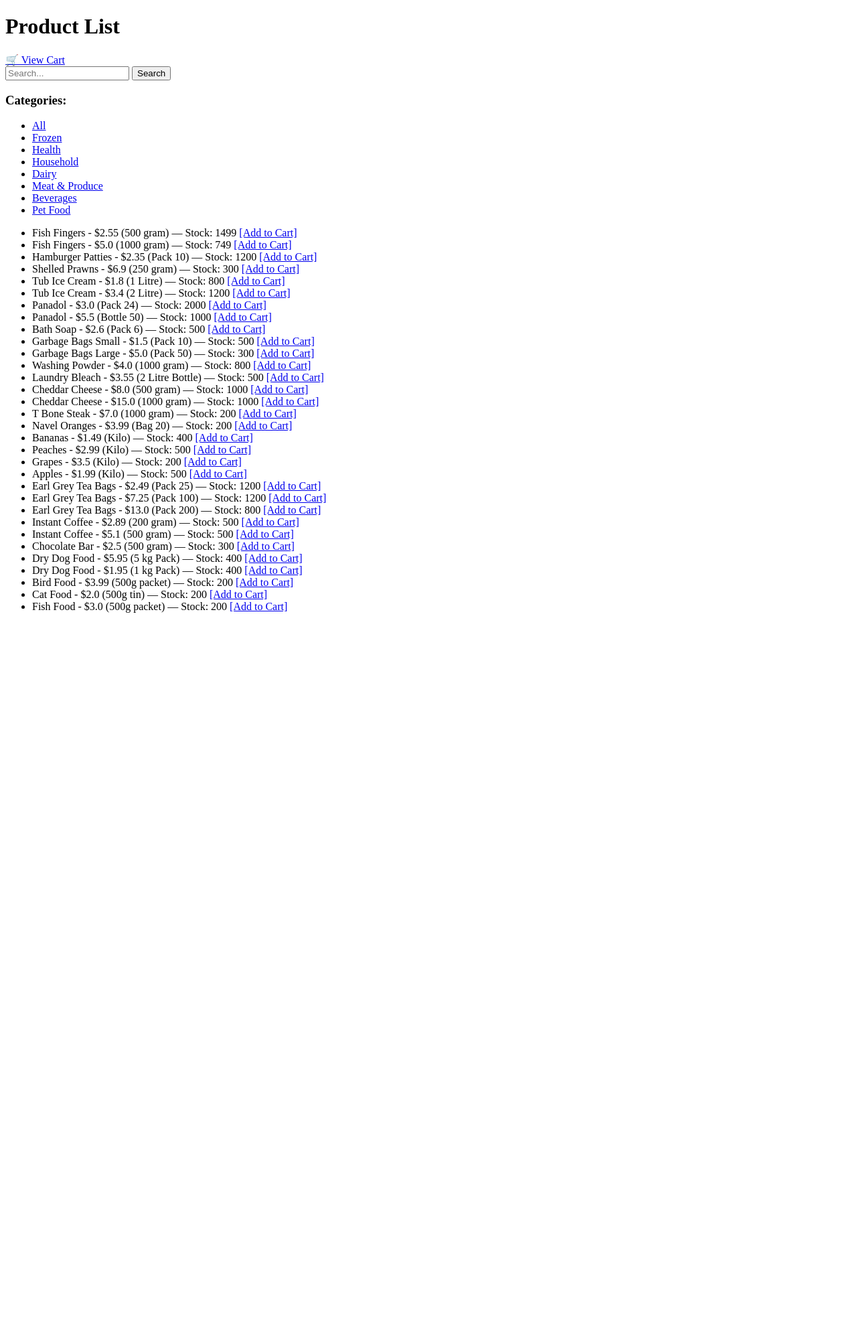
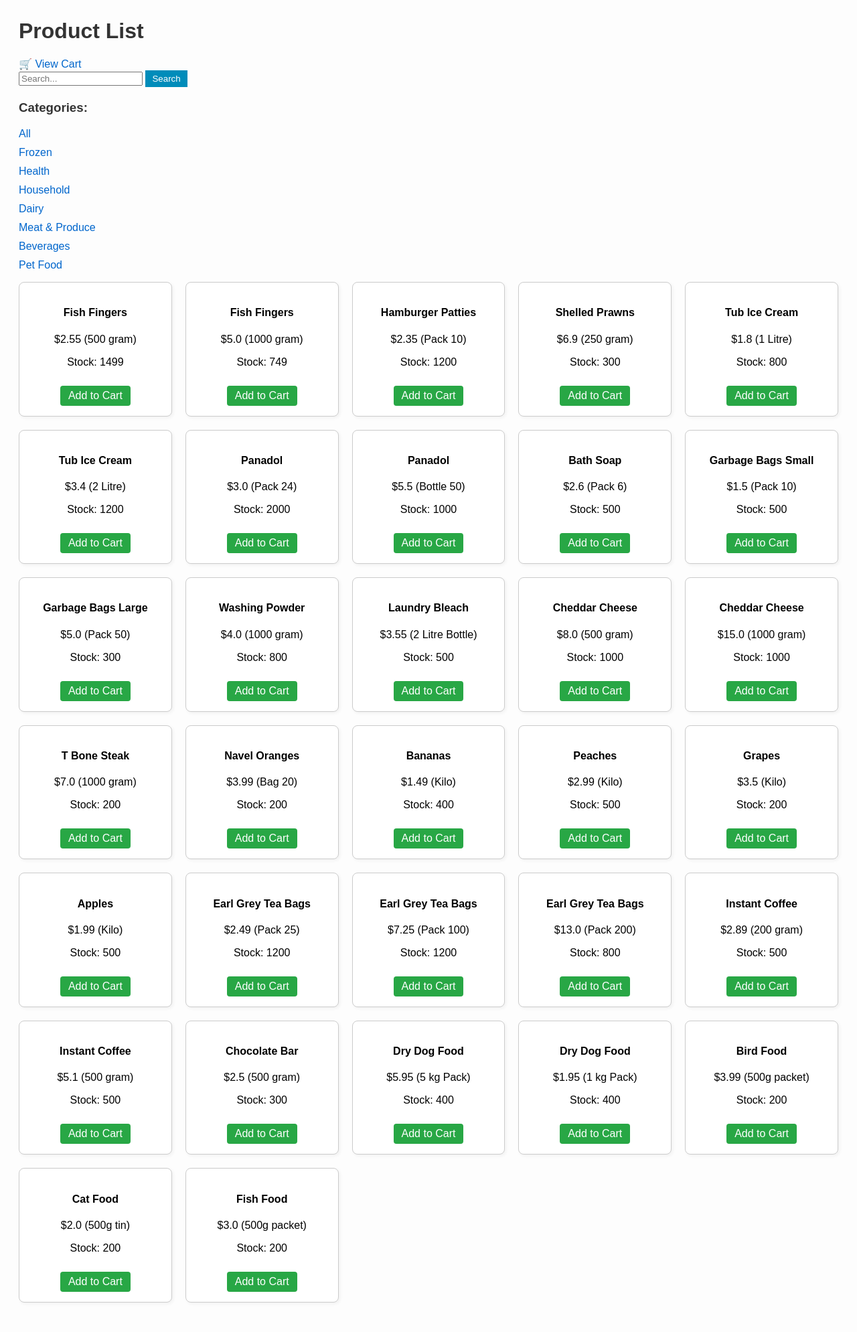
Before and after one commit to ayana010/online-grocery-store, a Flask app: page / in a window 1280 px wide. Shown: the whole page at 67% size. Before the commit the page ends 915 px from the top, so only its background shows below. Run offline with Flask 3, Linux system fonts and the light colour scheme; data comes from the database, SQL or seed files in the repository; both versions use the stored data as it was after the commit.

Commit message:
Turn a product list into grid-style product cards

```diff
--- /dev/null
+++ b/static/style.css
@@ -0,0 +1,85 @@
+body {
+    font-family: Arial, sans-serif;
+    padding: 20px;
+    background-color: #fdfdfd;
+}
+
+h1, h3 {
+    color: #333;
+}
+
+a {
+    text-decoration: none;
+    color: #0066cc;
+}
+
+a:hover {
+    text-decoration: underline;
+    color: #004499;
+}
+
+ul {
+    list-style: none;
+    padding: 0;
+}
+
+li {
+    margin-bottom: 10px;
+}
+
+form {
+    margin-bottom: 20px;
+}
+
+button {
+    padding: 5px 10px;
+    background-color: #008cba;
+    color: white;
+    border: none;
+    cursor: pointer;
+}
+
+button:hover {
+    background-color: #0072a3;
+}
+
+.product-grid {
+    display: grid;
+    grid-template-columns: repeat(auto-fill, minmax(200px, 1fr));
+    gap: 20px;
+}
+
+.product-card {
+    border: 1px solid #ccc;
+    padding: 15px;
+    border-radius: 8px;
+    text-align: center;
+    background-color: #fff;
+    box-shadow: 2px 2px 5px rgba(0,0,0,0.05);
+}
+
+.product-card img {
+    width: 100%;
+    max-height: 150px;
+    object-fit: cover;
+    border-radius: 4px;
+}
+
+.add-button {
+    display: inline-block;
+    margin-top: 10px;
+    padding: 6px 12px;
+    background-color: #28a745;
+    color: white;
+    text-decoration: none;
+    border-radius: 4px;
+}
+
+.add-button:hover {
+    background-color: #218838;
+}
+
+.out-of-stock {
+    color: #888;
+    font-style: italic;
+}
--- a/templates/cart.html
+++ b/templates/cart.html
@@ -1,3 +1,5 @@
+<link rel="stylesheet" href="{{ url_for('static', filename='style.css') }}">
+
 <!DOCTYPE html>
 <html>
 <head>
--- a/templates/checkout.html
+++ b/templates/checkout.html
@@ -1,3 +1,5 @@
+<link rel="stylesheet" href="{{ url_for('static', filename='style.css') }}">
+
 <!DOCTYPE html>
 <html>
 <head>
--- a/templates/confirmation.html
+++ b/templates/confirmation.html
@@ -1,3 +1,5 @@
+<link rel="stylesheet" href="{{ url_for('static', filename='style.css') }}">
+
 <!DOCTYPE html>
 <html>
 <head>
--- a/templates/index.html
+++ b/templates/index.html
@@ -1,3 +1,5 @@
+<link rel="stylesheet" href="{{ url_for('static', filename='style.css') }}">
+
 <!DOCTYPE html>
 <html>
 <head>
@@ -22,18 +24,21 @@
 
 
     <ul>
-        {% for product in products %}
-        <li>
-            {{ product['product_name'] }} -
-            ${{ product['unit_price'] }}
-            ({{ product['unit_quantity'] }}) — Stock: {{ product['in_stock'] }}
-            {% if product['in_stock'] > 0 %}
-                <a href="{{ url_for('add_to_cart', product_id=product['product_id']) }}">[Add to Cart]</a>
-            {% else %}
-                <span style="color: gray;">[Out of Stock]</span>
-            {% endif %}
-        </li>
-        {% endfor %}
+        <div class="product-grid">
+            {% for product in products %}
+            <div class="product-card">
+                <h4>{{ product['product_name'] }}</h4>
+                <p>${{ product['unit_price'] }} ({{ product['unit_quantity'] }})</p>
+                <p>Stock: {{ product['in_stock'] }}</p>
+                {% if product['in_stock'] > 0 %}
+                    <a href="{{ url_for('add_to_cart', product_id=product['product_id']) }}" class="add-button">Add to Cart</a>
+                {% else %}
+                    <span class="out-of-stock">Out of Stock</span>
+                {% endif %}
+            </div>
+            {% endfor %}
+        </div>
+
     </ul>
 </body>
 </html>
```
Also changed, not shown: db/store.db.
